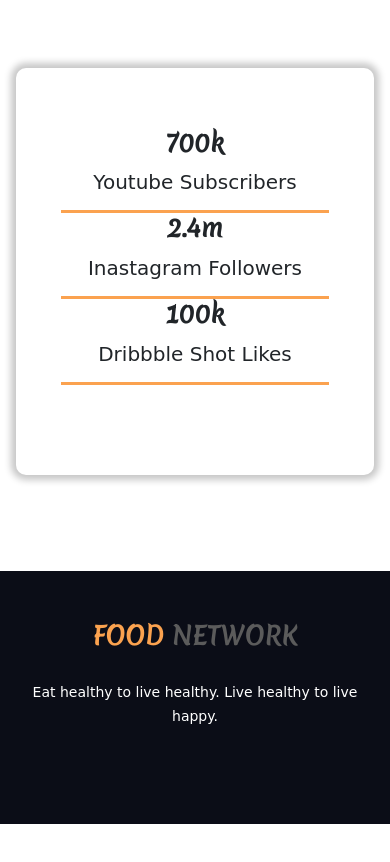
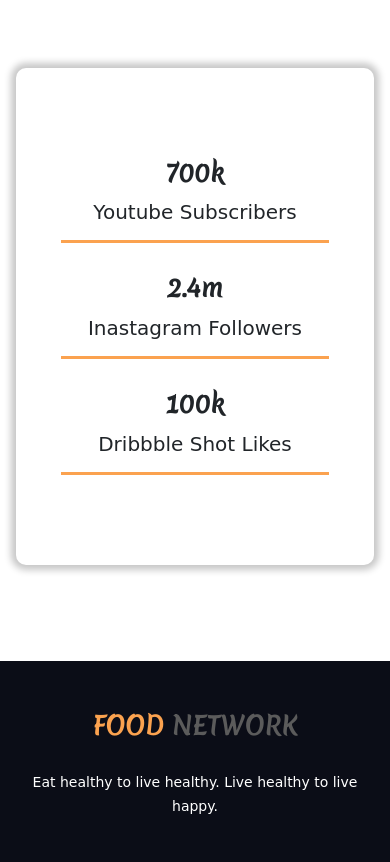
Before and after one commit to AnirbanAnu2000/food-vacation-bootstrap, a plain HTML site: page index.html in a window 390 px wide. Shown: the part 4060-4922 px from the top of the page. Before the commit the page ends 4884 px from the top, so only its background shows below. Drawn offline with nearby package versions, Linux system fonts and the light colour scheme; a web font is replaced by a local one.

Commit message:
second commit

```diff
--- a/css/style.css
+++ b/css/style.css
@@ -212,6 +212,9 @@ media query start
         padding-left: 1rem;
         padding-right: 1rem;
     }
+    .social-interaction-item h2 {
+        padding-top: 30px;
+    }
     .social-interaction-item {
         position: relative;
     }
```
